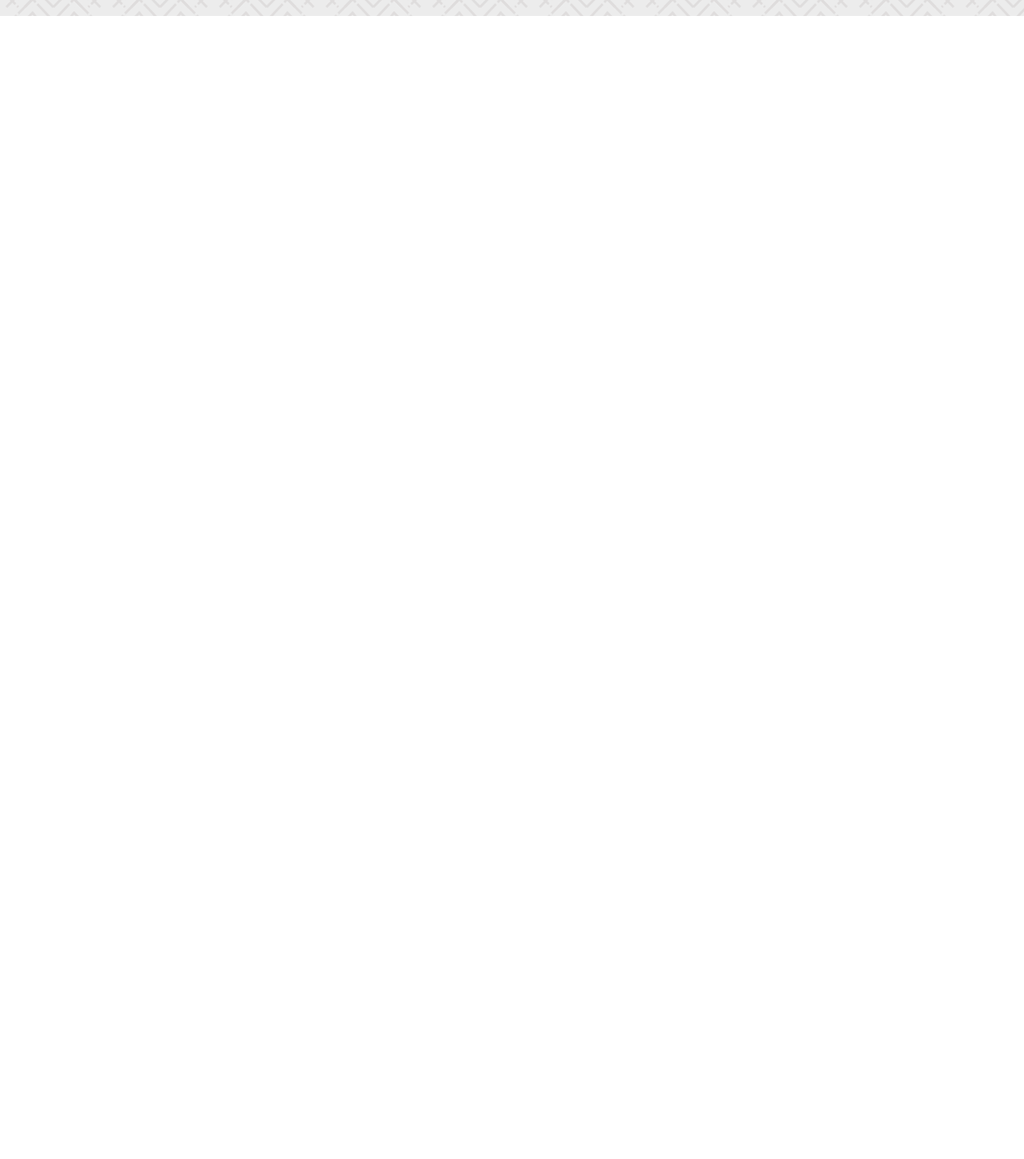
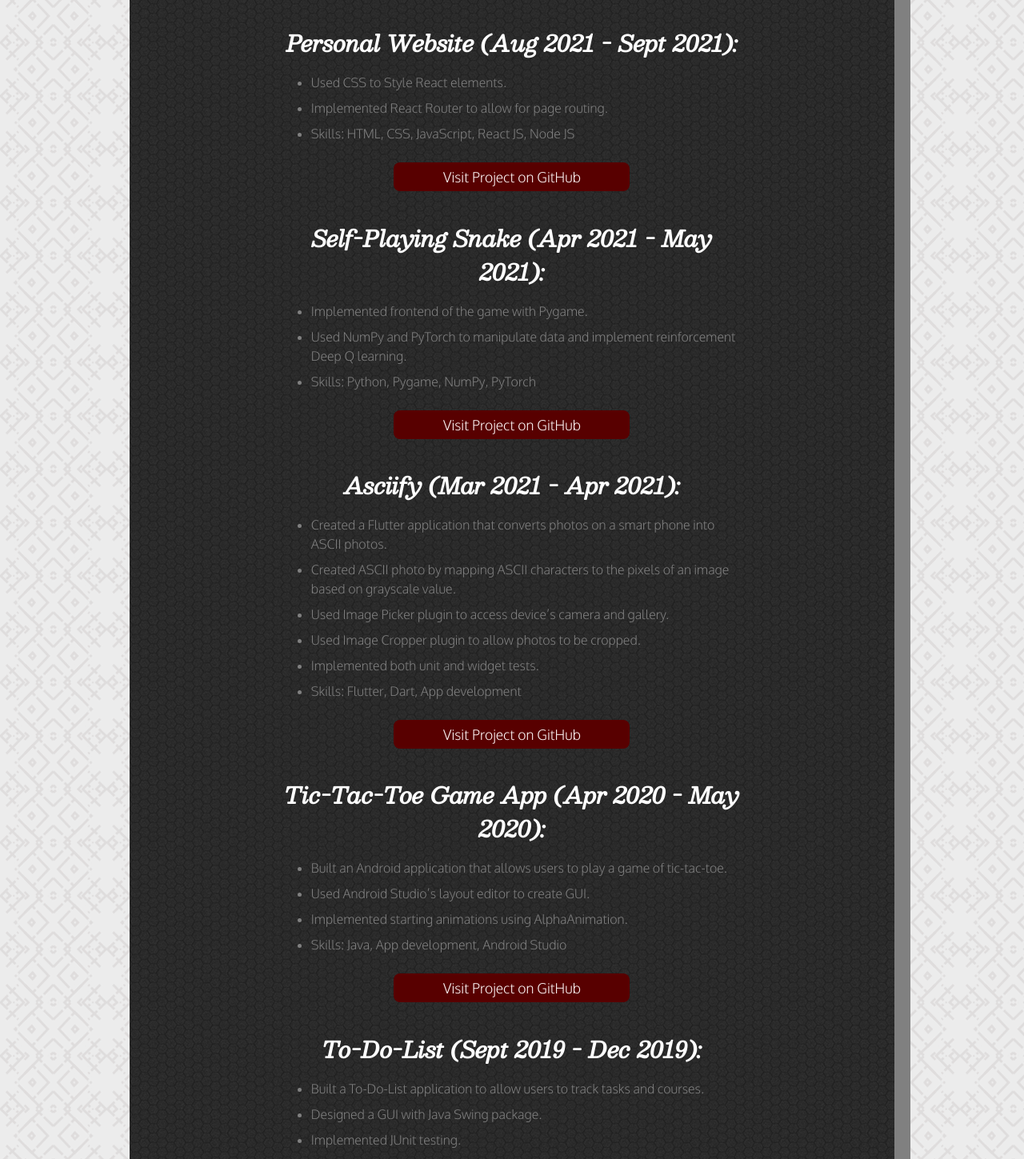
Before and after one commit to brianchang12/WebsitePersonal, a React (Create React App) app: page /projects in a window 1280 px wide. Shown: the part 780-2229 px from the top of the page at 80% size. Before the commit the page ends 800 px from the top, so only its background shows below. Built offline with nearby package versions, Linux system fonts and the light colour scheme.

Commit message:
projects pages done

```diff
--- a/src/App.js
+++ b/src/App.js
@@ -5,6 +5,7 @@
 import Footer from "./components/Footer";
 import WorkExperiencePage from "./pages/WorkExperiencePage";
 import CoursesPage from "./pages/CoursesPage";
+import ProjectsPage from "./pages/ProjectsPage";
 
 function App() {
   return (
@@ -23,6 +24,9 @@
         <Route path="/courses">
           <CoursesPage />
         </Route>
+        <Route path="/projects">
+          <ProjectsPage />
+        </Route>
       </Switch>
       <Footer />
     </Router>
--- /dev/null
+++ b/src/components/Projects.js
@@ -0,0 +1,98 @@
+import React from "react";
+
+const Projects = () => {
+  return (
+    <div className="big-format">
+      <hr />
+      <h2>Projects</h2>
+      <hr />
+      <div className="main-col">
+        <span className="work-project-heading">
+          <h4 className="list-heading">
+            Personal Website (Aug 2021 - Sept 2021):
+          </h4>
+        </span>
+        <ul className="list-content">
+          <li>Used CSS to Style React elements.</li>
+          <li>Implemented React Router to allow for page routing.</li>
+          <li>Skills: HTML, CSS, JavaScript, React JS, Node JS</li>
+        </ul>
+        <div className="btn-format" style={{ marginTop: "1.5em" }}>
+          <button>Visit Project on GitHub</button>
+        </div>
+        <span className="work-project-heading">
+          <h4 className="list-heading">
+            Self-Playing Snake (Apr 2021 - May 2021):
+          </h4>
+        </span>
+        <ul className="list-content">
+          <li>Implemented frontend of the game with Pygame.</li>
+          <li>
+            Used NumPy and PyTorch to manipulate data and implement
+            reinforcement Deep Q learning.
+          </li>
+          <li>Skills: Python, Pygame, NumPy, PyTorch</li>
+        </ul>
+        <div className="btn-format" style={{ marginTop: "1.5em" }}>
+          <button>Visit Project on GitHub</button>
+        </div>
+        <span className="work-project-heading">
+          <h4 className="list-heading">Asciify (Mar 2021 - Apr 2021):</h4>
+        </span>
+        <ul className="list-content">
+          <li>
+            Created a Flutter application that converts photos on a smart phone
+            into ASCII photos.
+          </li>
+          <li>
+            Created ASCII photo by mapping ASCII characters to the pixels of an
+            image based on grayscale value.
+          </li>
+          <li>
+            Used Image Picker plugin to access device’s camera and gallery.
+          </li>
+          <li>Used Image Cropper plugin to allow photos to be cropped.</li>
+          <li>Implemented both unit and widget tests.</li>
+          <li>Skills: Flutter, Dart, App development</li>
+        </ul>
+        <div className="btn-format" style={{ marginTop: "1.5em" }}>
+          <button>Visit Project on GitHub</button>
+        </div>
+        <span className="work-project-heading">
+          <h4 className="list-heading">
+            Tic-Tac-Toe Game App (Apr 2020 - May 2020):
+          </h4>
+        </span>
+        <ul className="list-content">
+          <li>
+            Built an Android application that allows users to play a game of
+            tic-tac-toe.
+          </li>
+          <li>Used Android Studio’s layout editor to create GUI.</li>
+          <li>Implemented starting animations using AlphaAnimation.</li>
+          <li>Skills: Java, App development, Android Studio</li>
+        </ul>
+        <div className="btn-format" style={{ marginTop: "1.5em" }}>
+          <button>Visit Project on GitHub</button>
+        </div>
+        <span className="work-project-heading">
+          <h4 className="list-heading">To-Do-List (Sept 2019 - Dec 2019):</h4>
+        </span>
+        <ul className="list-content">
+          <li>
+            Built a To-Do-List application to allow users to track tasks and
+            courses.
+          </li>
+          <li>Designed a GUI with Java Swing package. </li>
+          <li>Implemented JUnit testing.</li>
+          <li>Skills: Java, JUnit testing, Swing</li>
+        </ul>
+        <div className="btn-format" style={{ marginTop: "1.5em" }}>
+          <button>Visit Project on GitHub</button>
+        </div>
+      </div>
+    </div>
+  );
+};
+
+export default Projects;
--- a/src/components/Work.js
+++ b/src/components/Work.js
@@ -7,7 +7,7 @@
       <h2>Work Experience</h2>
       <hr />
       <div className="main-col">
-        <span className="work-heading">
+        <span className="work-project-heading">
           <h4 className="list-heading">
             Junior Auxiliary Lifeguard (Jan 2018 - Sept 2021):
           </h4>
@@ -20,7 +20,7 @@
           <li>Worked in teams to ensure the safety of all patrons.</li>
           <li>Taught students swimming to Canadian Red Cross standards.</li>
         </ul>
-        <span className="work-heading">
+        <span className="work-project-heading">
           <h4 className="list-heading">
             Network Support Analyst (Sept 2020 - April 2021):
           </h4>
--- a/src/index.css
+++ b/src/index.css
@@ -241,7 +241,7 @@
 
 
 .btn-format {
-  margin: 4rem 0 1.5em 0;
+  margin: 4em 0 1.5em 0;
   text-align: center;
 }
 
@@ -325,11 +325,13 @@
   font-weight: bold;
 }
 
-/* Work Experience Card*/
-.work-heading {
+/* Work Experience & Project Card*/
+.work-project-heading {
   text-align: center;
   font-size: 2.5rem;
 }
+
+
 
 
 /* Big Format / Large Card Format */
@@ -479,6 +481,12 @@
     font-size: 0.4em;
   }
 
+  button {
+    margin-top: 1em;
+    font-size: 0.8em;
+
+  }
+
 
   .header h3 {
     font-size: 1rem;
--- /dev/null
+++ b/src/pages/ProjectsPage.js
@@ -0,0 +1,12 @@
+import React from 'react'
+import Projects from '../components/Projects'
+
+const ProjectsPage = () => {
+    return (
+        <div>
+            <Projects/>
+        </div>
+    )
+}
+
+export default ProjectsPage
```
